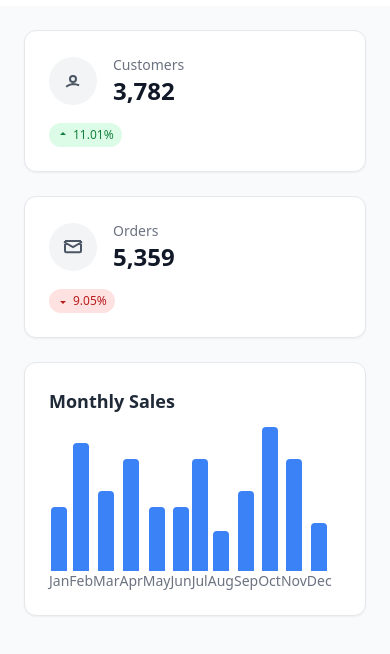
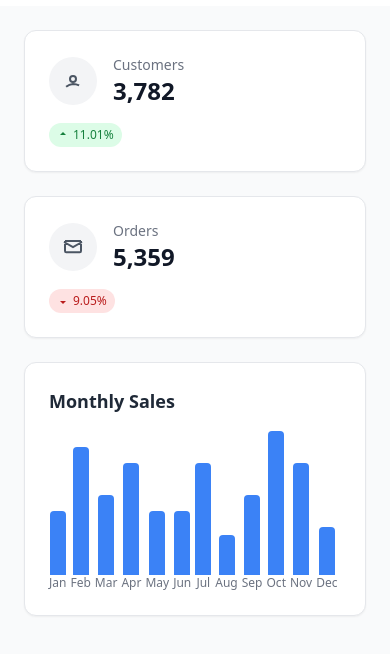
Before and after one commit to mdislamulhaque/admin-panel, a plain HTML site: page index.html in a window 390 px wide. Shown: the part 248-902 px from the top of the page. Drawn offline with nearby package versions, Linux system fonts and the light colour scheme.

Commit message:
fix text size issue on chart

```diff
--- a/index.html
+++ b/index.html
@@ -284,53 +284,53 @@
         <!-- Monthly Sales -->
         <div class="bg-white rounded-xl p-6 shadow-sm border">
           <h2 class="text-lg font-semibold text-gray-800 mb-4">Monthly Sales</h2>
-          <div class="flex items-end md:gap-1 h-40 ">
+          <div class="flex items-end gap-1 h-40">
             <!-- Fake bar chart using Tailwind width & height -->
-            <div class="flex flex-col items-center text-sm text-gray-500">
+            <div class="flex flex-col items-center text-xs md:text-sm text-gray-500">
               <div class="w-4 bg-blue-500 rounded-t h-16"></div>
               <span>Jan</span>
             </div>
-            <div class="flex flex-col items-center text-sm text-gray-500">
+            <div class="flex flex-col items-center text-xs md:text-sm text-gray-500">
               <div class="w-4 bg-blue-500 rounded-t h-32"></div>
               <span>Feb</span>
             </div>
-            <div class="flex flex-col items-center text-sm text-gray-500">
+            <div class="flex flex-col items-center text-xs md:text-sm text-gray-500">
               <div class="w-4 bg-blue-500 rounded-t h-20"></div>
               <span>Mar</span>
             </div>
-            <div class="flex flex-col items-center text-sm text-gray-500">
+            <div class="flex flex-col items-center text-xs md:text-sm text-gray-500">
               <div class="w-4 bg-blue-500 rounded-t h-28"></div>
               <span>Apr</span>
             </div>
-            <div class="flex flex-col items-center text-sm text-gray-500">
+            <div class="flex flex-col items-center text-xs md:text-sm text-gray-500">
               <div class="w-4 bg-blue-500 rounded-t h-16"></div>
               <span>May</span>
             </div>
-            <div class="flex flex-col items-center text-sm text-gray-500">
+            <div class="flex flex-col items-center text-xs md:text-sm text-gray-500">
               <div class="w-4 bg-blue-500 rounded-t h-16"></div>
               <span>Jun</span>
             </div>
-            <div class="flex flex-col items-center text-sm text-gray-500">
+            <div class="flex flex-col items-center text-xs md:text-sm text-gray-500">
               <div class="w-4 bg-blue-500 rounded-t h-28"></div>
               <span>Jul</span>
             </div>
-            <div class="flex flex-col items-center text-sm text-gray-500">
+            <div class="flex flex-col items-center text-xs md:text-sm text-gray-500">
               <div class="w-4 bg-blue-500 rounded-t h-10"></div>
               <span>Aug</span>
             </div>
-            <div class="flex flex-col items-center text-sm text-gray-500">
+            <div class="flex flex-col items-center text-xs md:text-sm text-gray-500">
               <div class="w-4 bg-blue-500 rounded-t h-20"></div>
               <span>Sep</span>
             </div>
-            <div class="flex flex-col items-center text-sm text-gray-500">
+            <div class="flex flex-col items-center text-xs md:text-sm text-gray-500">
               <div class="w-4 bg-blue-500 rounded-t h-36"></div>
               <span>Oct</span>
             </div>
-            <div class="flex flex-col items-center text-sm text-gray-500">
+            <div class="flex flex-col items-center text-xs md:text-sm text-gray-500">
               <div class="w-4 bg-blue-500 rounded-t h-28"></div>
               <span>Nov</span>
             </div>
-            <div class="flex flex-col items-center text-sm text-gray-500">
+            <div class="flex flex-col items-center text-xs md:text-sm text-gray-500">
               <div class="w-4 bg-blue-500 rounded-t h-12"></div>
               <span>Dec</span>
             </div>
```
